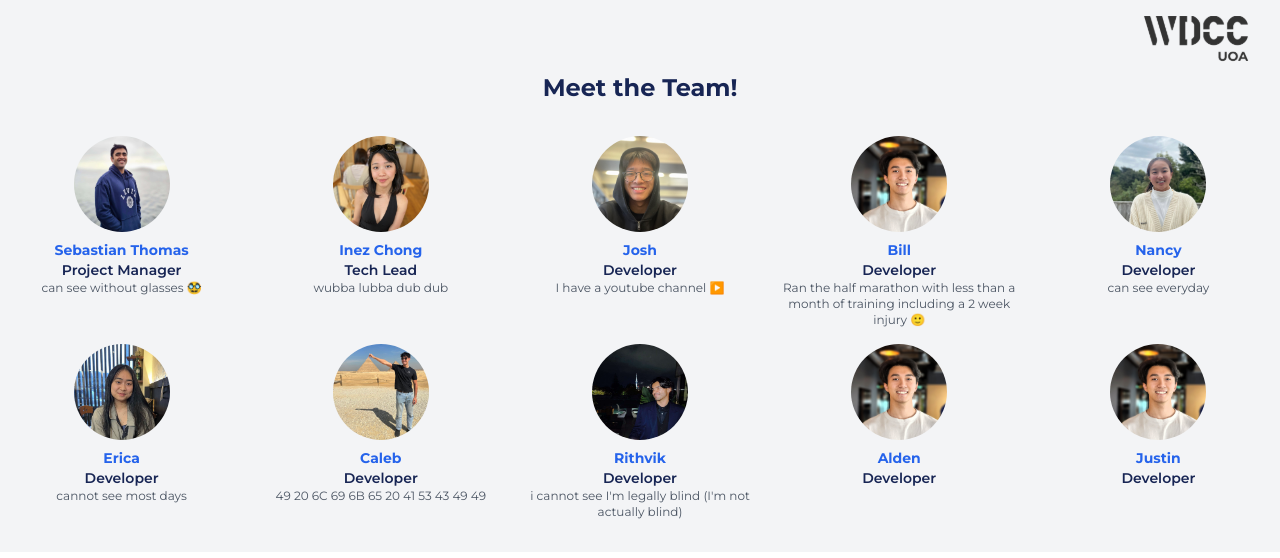
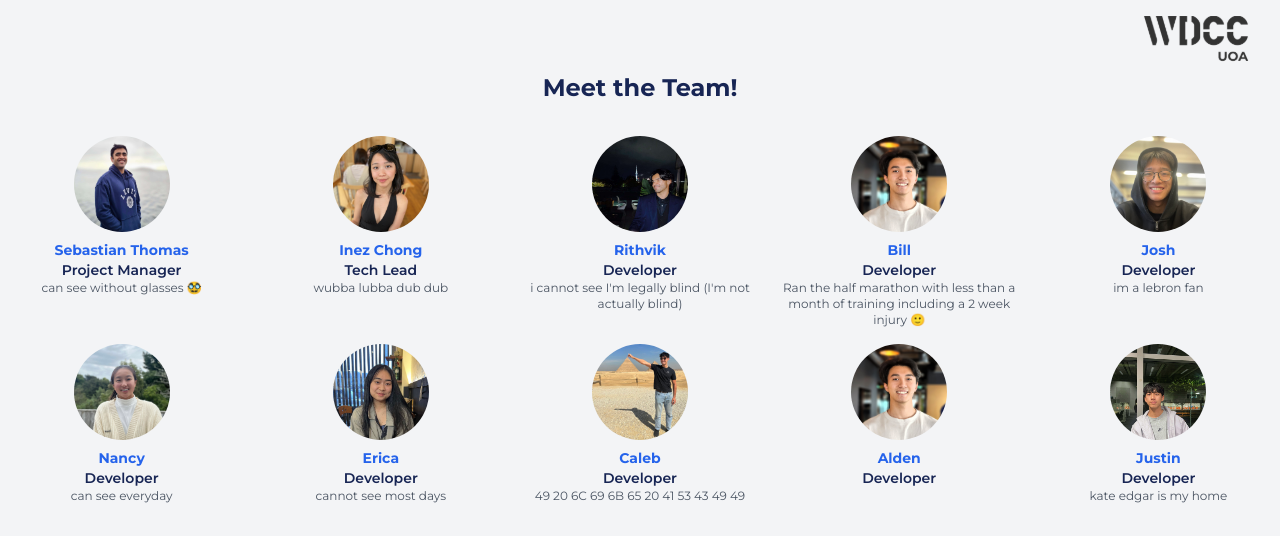
Before and after one commit to UoaWDCC/passport, a React (Vite) app in the folder web/: page /team in a window 1280 px wide. Shown: the top 558 px of the page. Built offline with nearby package versions, Linux system fonts and the light colour scheme.

Commit message:
Added Justins face and fun fact

```diff
--- a/web/src/pages/MeetTheTeam.tsx
+++ b/web/src/pages/MeetTheTeam.tsx
@@ -6,8 +6,8 @@ import Inez from '../assets/TeamPhotos/Inez_WDCC.jpg';
 import Nancy from '../assets/TeamPhotos/Nancy_WDCC.jpg';
 import Sebastian from '../assets/TeamPhotos/Sebastian_WDCC.jpg';
 import Rithvik from '../assets/TeamPhotos/Rithvik_WDCC.jpg';
+import Justin from '../assets/TeamPhotos/Justin_WDCC.jpg';
 import WDCC from '../assets/WDCCDarkLogo.svg';
-
 
 const MeetTheTeam = () => {
     const teamMembers = [
@@ -30,10 +30,10 @@ const MeetTheTeam = () => {
         {
             id: 1,
             role: 'Developer',
-            name: 'Josh',
-            funFact: 'I have a youtube channel ▶️',
-            image: JoshLi_WDCC,
-            profileLink: 'https://www.linkedin.com/in/joshua-li-92b87926a/'
+            name: 'Rithvik',
+            funFact: "i cannot see I'm legally blind (I'm not actually blind)",
+            image: Rithvik,
+            profileLink: 'https://www.linkedin.com/in/rithvik-sharma-008246227/'
         },
         {
             id: 1,
@@ -43,7 +43,14 @@ const MeetTheTeam = () => {
             image: Bill,
             profileLink: 'https://www.linkedin.com/in/bwon02/'
         },
-
+        {
+            id: 1,
+            role: 'Developer',
+            name: 'Josh',
+            funFact: 'im a lebron fan',
+            image: JoshLi_WDCC,
+            profileLink: 'https://www.linkedin.com/in/joshua-li-92b87926a/'
+        },
         {
             id: 1,
             role: 'Developer',
@@ -72,14 +79,6 @@ const MeetTheTeam = () => {
         {
             id: 1,
             role: 'Developer',
-            name: 'Rithvik',
-            funFact: "i cannot see I'm legally blind (I'm not actually blind)",
-            image: Rithvik,
-            profileLink: 'https://www.linkedin.com/in/rithvik-sharma-008246227/'
-        },
-        {
-            id: 1,
-            role: 'Developer',
             name: 'Alden',
             funFact: '',
             image: Bill,
@@ -89,8 +88,8 @@ const MeetTheTeam = () => {
             id: 1,
             role: 'Developer',
             name: 'Justin',
-            funFact: '',
-            image: Bill,
+            funFact: 'kate edgar is my home',
+            image: Justin,
             profileLink: 'https://www.linkedin.com/in/justinfyh/'
         },
     ];
```
Also changed, not shown: web/src/assets/TeamPhotos/Justin_WDCC.jpg (added), 1 other file (tests, documents, lock files or other folders).
